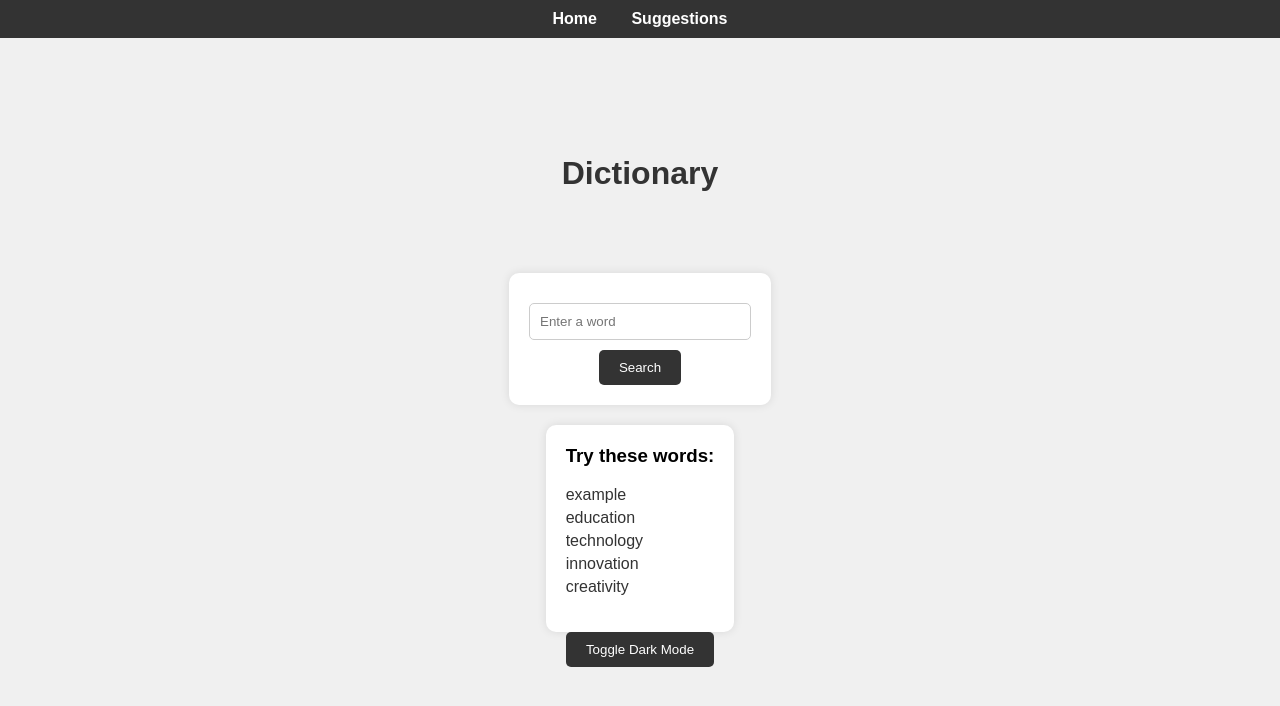
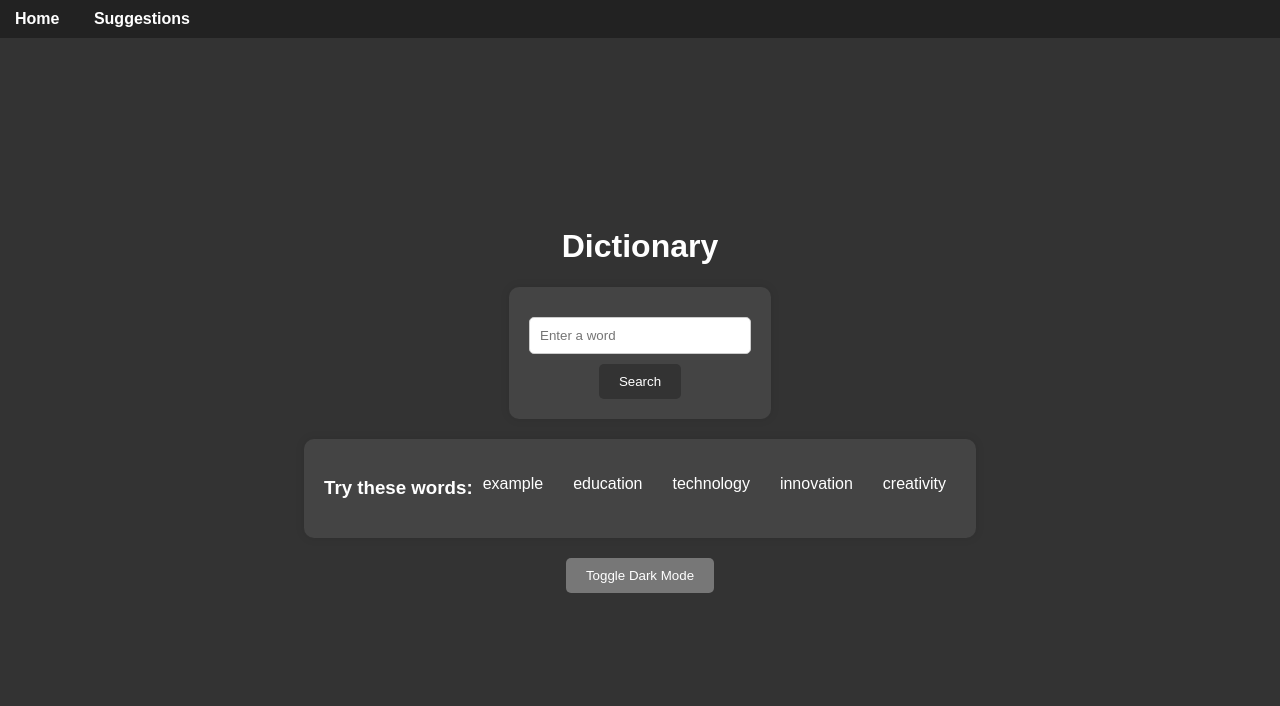
Before and after one commit to saigritesh/Dictionary-using-API, a website: page index.html in a window 1280 px wide. Both pictures are taken after a click on the button "Toggle Dark Mode". Drawn offline with Linux system fonts and the light colour scheme.

Commit message:
Update style.css

```diff
--- a/style.css
+++ b/style.css
@@ -1,7 +1,7 @@
 /* public/style.css */
 body {
     font-family: Arial, sans-serif;
-    background-color: #f0f0f0;
+    background-color: #e0e0e0;
     margin: 0;
     padding: 0;
     display: flex;
@@ -9,28 +9,16 @@ body {
     align-items: center;
     justify-content: center;
     height: 100vh;
+    transition: background-color 0.5s, color 0.5s;
+}
+
+body.dark-mode {
+    background-color: #333;
+    color: #fff;
 }
 
 h1 {
-    color: #333;
-}
-
-nav {
-    width: 100%;
-    background-color: #333;
-    color: white;
-    padding: 10px 0;
-    text-align: center;
-    position: fixed;
-    top: 0;
-    z-index: 1000;
-}
-
-nav a {
-    color: white;
-    text-decoration: none;
-    margin: 0 15px;
-    font-weight: bold;
+    color: inherit;
 }
 
 form {
@@ -41,7 +29,10 @@ form {
     padding: 20px;
     border-radius: 10px;
     box-shadow: 0 0 10px rgba(0, 0, 0, 0.1);
-    margin-top: 60px;
+}
+
+body.dark-mode form {
+    background-color: #444;
 }
 
 input[type="text"] {
@@ -65,6 +56,15 @@ button:hover {
     background-color: #555;
 }
 
+button.toggle {
+    background-color: #777;
+    margin-top: 20px;
+}
+
+button.toggle:hover {
+    background-color: #555;
+}
+
 .result {
     margin-top: 20px;
     background-color: #fff;
@@ -73,32 +73,66 @@ button:hover {
     box-shadow: 0 0 10px rgba(0, 0, 0, 0.1);
 }
 
+body.dark-mode .result {
+    background-color: #444;
+}
+
 .suggestions {
     margin-top: 20px;
     background-color: #fff;
     padding: 20px;
     border-radius: 10px;
     box-shadow: 0 0 10px rgba(0, 0, 0, 0.1);
+    display: flex;
+    justify-content: center;
 }
 
-.suggestions h3 {
-    margin-top: 0;
+body.dark-mode .suggestions {
+    background-color: #444;
 }
 
 .suggestions ul {
     list-style: none;
     padding: 0;
-}
-
-.suggestions li {
-    margin: 5px 0;
+    display: flex;
+    gap: 10px;
 }
 
 .suggestions li a {
     text-decoration: none;
-    color: #333;
+    color: inherit;
+    padding: 10px;
+    border-radius: 5px;
+    transition: background-color 0.3s;
 }
 
 .suggestions li a:hover {
-    text-decoration: underline;
+    background-color: #ddd;
 }
+
+body.dark-mode .suggestions li a:hover {
+    background-color: #555;
+}
+
+nav {
+    width: 100%;
+    background-color: #333;
+    color: white;
+    padding: 10px 0;
+    text-align: left;
+    position: fixed;
+    top: 0;
+    z-index: 1000;
+}
+
+nav a {
+    color: white;
+    text-decoration: none;
+    margin: 0 15px;
+    font-weight: bold;
+}
+
+
+body.dark-mode nav {
+    background-color: #222;
+}
```
